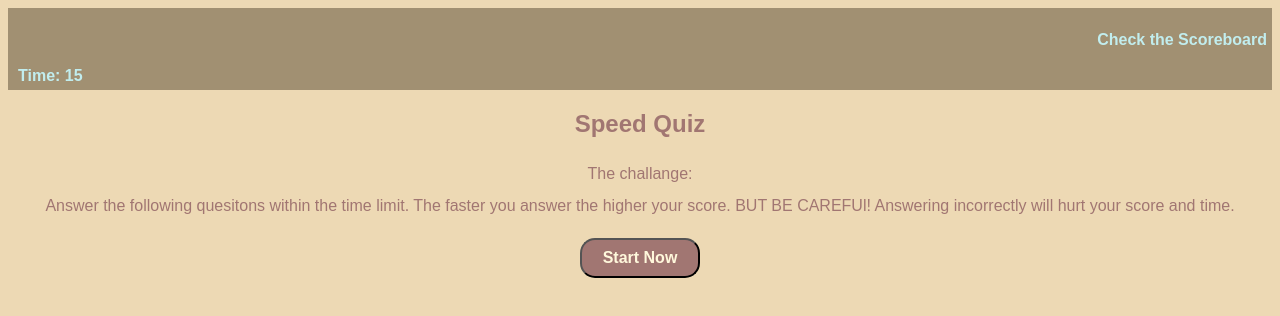
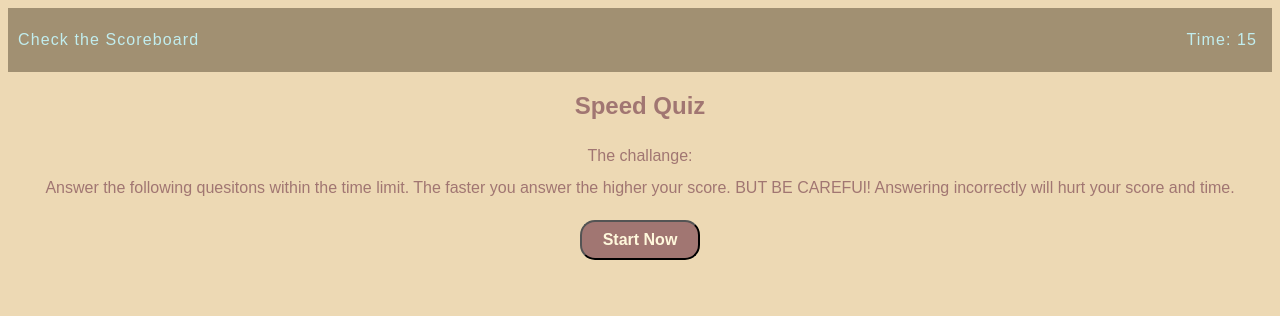
Before and after one commit to shannonjburris/quiz-game, a plain HTML site: page index.html in a window 1280 px wide. Drawn offline with Linux system fonts and the light colour scheme.

Commit message:
images for read me

```diff
--- a/Assets/CSS/styles.css
+++ b/Assets/CSS/styles.css
@@ -13,19 +13,18 @@ body {
 
 
 nav {
-    padding: 5px;
+    padding: 5px 10px;
     background-color: var(--brown);
-    font-weight: bold;
-
+    display: flex;
+    justify-content: space-between;
+    align-items: center;
 }
 
 .timer {
     color: var(--blue);
     padding: 5px;
     display: inline;
-    justify-content:right;
-
-
+    letter-spacing: 1.1px;
 }
 
 .score {
@@ -33,6 +32,7 @@ nav {
     padding: 5px;
     text-align: right;
     text-decoration: none;
+    letter-spacing: 1.1px;
 }
 
 #possible-answers {
```
Also changed, not shown: Assets/04-web-apis-homework-demo.gif (deleted), Assets/Images/Screen Shot 2021-06-29 at 10.50.01 PM.png (added), Assets/Images/Screen Shot 2021-06-29 at 10.51.27 PM.png (added), 2 other files.
